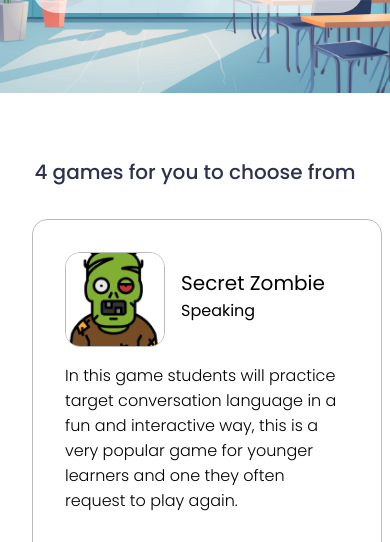
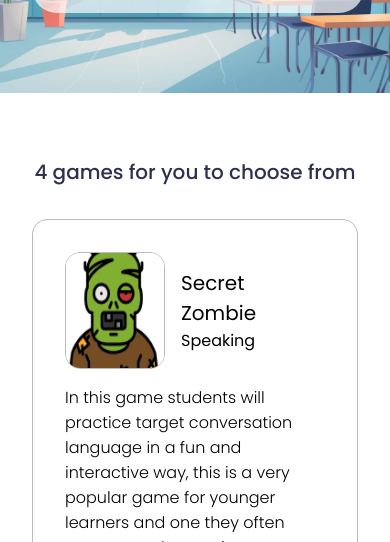
Before and after one commit to bengera/esl-playbook, a website with bundled scripts: page games.html in a window 390 px wide. Shown: the part 290-832 px from the top of the page. Built offline with nearby package versions, Linux system fonts and the light colour scheme.

Commit message:
iphone correction for cards

```diff
--- a/sass/layouts/_content.scss
+++ b/sass/layouts/_content.scss
@@ -104,7 +104,7 @@
 // CARDS
 
 .card {
-  min-width: 350px;
+  min-width: 250px;
   max-width: 700px;
   border: 1px solid #bbb;
   border-radius: 15px;
```
Also changed, not shown: css/style.css.
